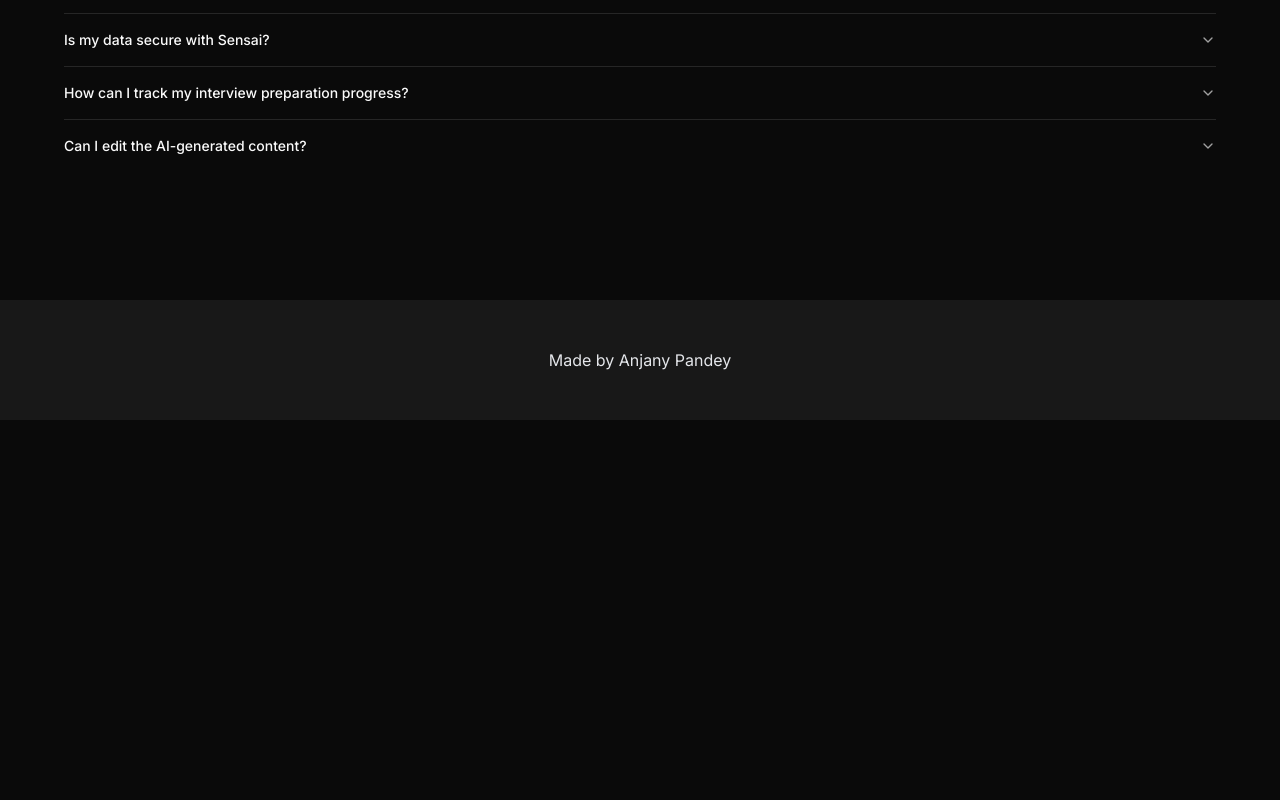
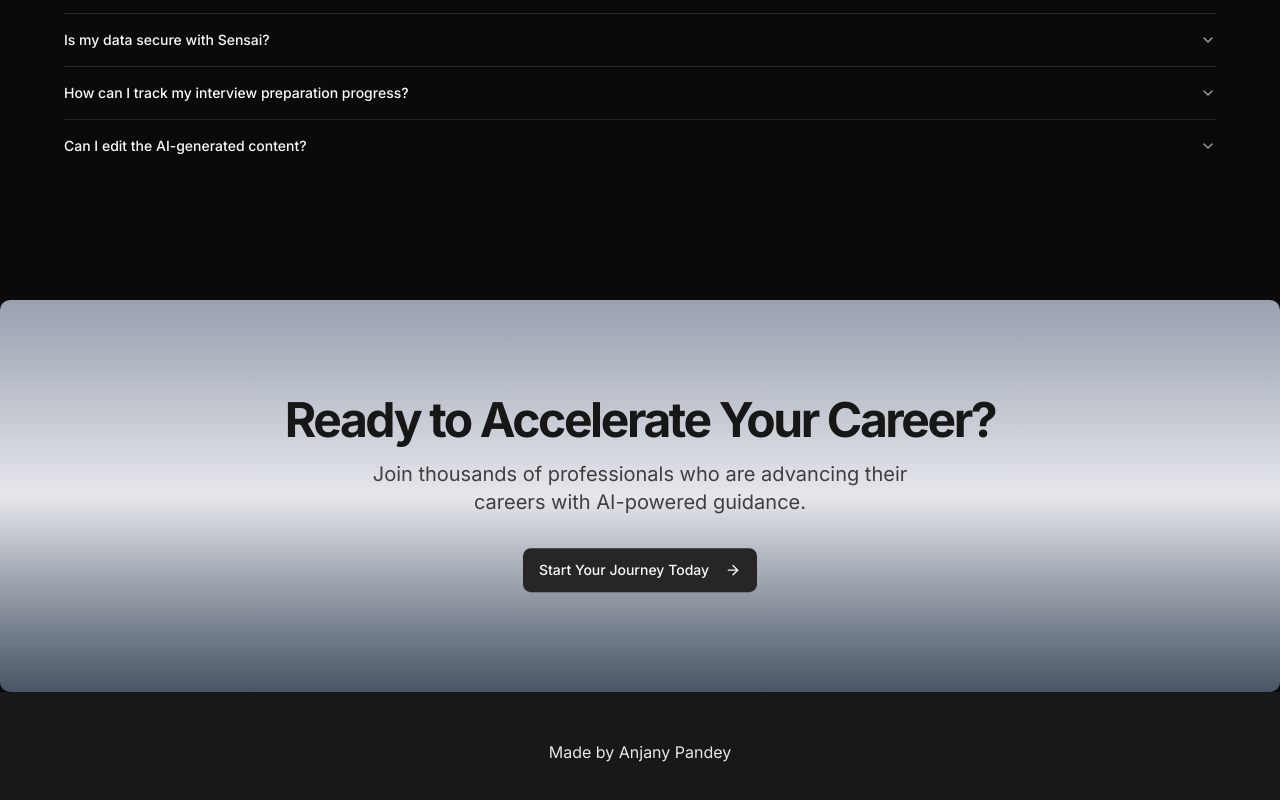
Before and after one commit to anjany06/CarvAI-AI-Career-Assistant, a Next.js app: page / in a window 1280 px wide. Shown: the part 3692-4492 px from the top of the page. Before the commit the page ends 4112 px from the top, so only its background shows below. Built offline with nearby package versions, Linux system fonts and the light colour scheme; no server answers.

Commit message:
UI : Landing page done

```diff
--- a/app/globals.css
+++ b/app/globals.css
@@ -158,9 +158,9 @@
 }
 
 @layer utilities {
-  /* .gradient {
+  .gradient {
     @apply bg-gradient-to-b from-gray-400 via-gray-200 to-gray-600;
-  } */
+  }
   .gradient-title {
     @apply bg-gradient-to-b from-gray-400 via-gray-200 to-gray-600 font-extrabold tracking-tighter text-transparent bg-clip-text pb-2 pr-2;
   }
--- a/app/page.jsx
+++ b/app/page.jsx
@@ -5,12 +5,15 @@
   AccordionItem,
   AccordionTrigger,
 } from "@/components/ui/accordion";
+import { Button } from "@/components/ui/button";
 import { Card, CardContent } from "@/components/ui/card";
 import { faqs } from "@/data/faqs";
 import { features } from "@/data/features";
 import { howItWorks } from "@/data/howItWorks";
 import { testimonial } from "@/data/testimonial";
+import { ArrowRight } from "lucide-react";
 import Image from "next/image";
+import Link from "next/link";
 
 export default function Home() {
   return (
@@ -176,6 +179,31 @@
           </div>
         </div>
       </section>
+
+      {/* Action section */}
+      <section className="w-full">
+        <div className="mx-auto py-24 gradient rounded-lg">
+          <div className="flex flex-col items-center justify-center space-y-4 text-center max-w-3xl mx-auto">
+            <h2 className="text-3xl font-bold text-primary-foreground tracking-tighter sm:text-4xl md:text-5xl">
+              Ready to Accelerate Your Career?
+            </h2>
+            <p className="mx-auto max-w-[600px] text-primary-foreground/80 md:text-xl">
+              Join thousands of professionals who are advancing their careers
+              with AI-powered guidance.
+            </p>
+
+            <Link href="/dashboard" passHref>
+              <Button
+                size="lg"
+                variant="secondary"
+                className="h-11 mt-5 animate-bounce"
+              >
+                Start Your Journey Today <ArrowRight className="ml-2 h-4 w-4" />
+              </Button>
+            </Link>
+          </div>
+        </div>
+      </section>
     </div>
   );
 }
```
